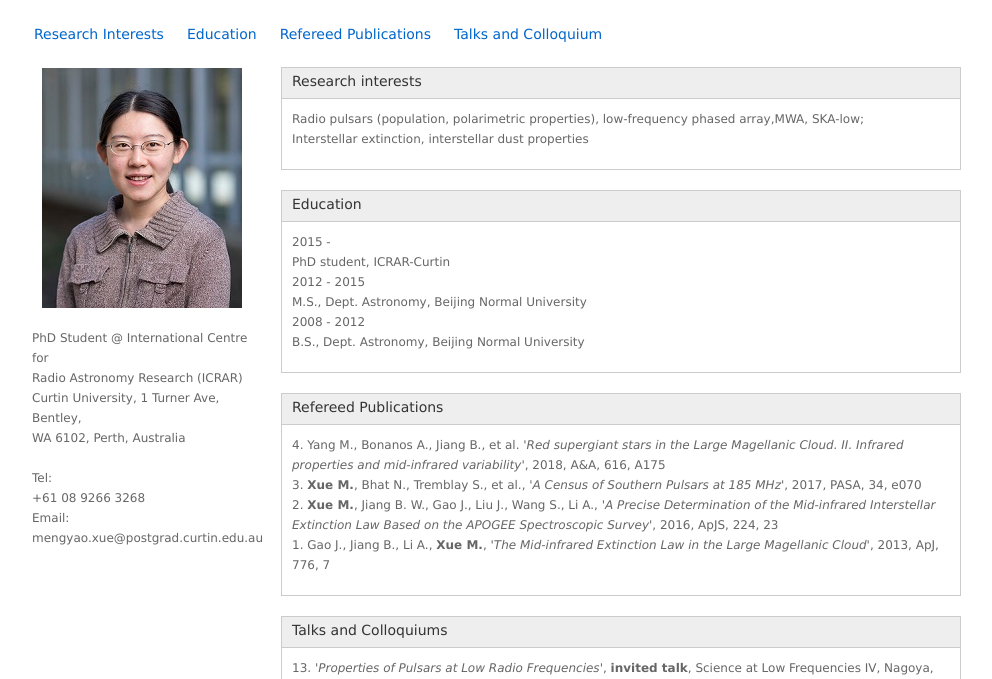
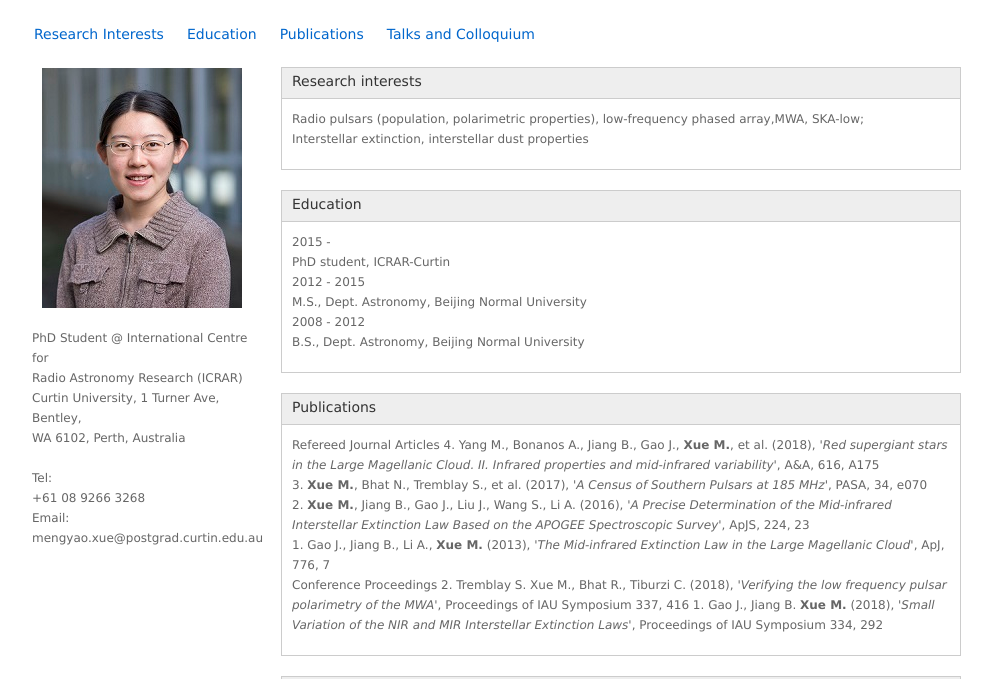
Before and after one commit to mengyaoxue/mengyaoxue.github.io, a plain HTML site: page index.html in a window 1280 px wide. Shown: the part 47-726 px from the top of the page, without its empty margins (149-1141 px from the left). Drawn offline with Linux system fonts and the light colour scheme.

Commit message:
2018 updates3

```diff
--- a/index.html
+++ b/index.html
@@ -42,7 +42,7 @@
 
           <li><a href="#1001">Research Interests</a></li>
           <li><a href="#1002">Education</a></li>
-					<li><a href="#1003">Refereed Publications</a></li>
+          <li><a href="#1003">Publications</a></li>
           <li><a href="#1004">Talks and Colloquium</a></li>
           </ul>
       </div>
@@ -103,19 +103,23 @@
 
           <div class="m-itme">
             <h3 class="mi-t">
-							<span id="1003">Refereed Publications</span>
+              <span id="1003">Publications</span>
             </h3>
             <div class="mi-box">
               <div class="mib-c ">
-								4. Yang M., Bonanos A., Jiang B., et al. <i>'Red supergiant stars in the Large Magellanic Cloud. II. Infrared properties and mid-infrared variability'</i>,
-								   2018, A&A, 616, A175 </br>
-								3. <b>Xue M.</b>, Bhat N., Tremblay S., et al., <i>'A Census of Southern Pulsars at 185 MHz'</i>,
-								   2017, PASA, 34, e070 </br>
-								2. <b>Xue M.</b>, Jiang B. W., Gao J., Liu J., Wang S., Li A.,
+                Refereed Journal Articles
+                4. Yang M., Bonanos A., Jiang B., Gao J., <b>Xue M.</b>, et al. (2018), <i>'Red supergiant stars in the Large Magellanic Cloud. II. Infrared properties and mid-infrared variability'</i>,
+                   A&A, 616, A175 </br>
+                3. <b>Xue M.</b>, Bhat N., Tremblay S., et al. (2017), <i>'A Census of Southern Pulsars at 185 MHz'</i>,
+                   PASA, 34, e070 </br>
+                2. <b>Xue M.</b>, Jiang B., Gao J., Liu J., Wang S., Li A. (2016),
                    <i>'A Precise Determination of the Mid-infrared Interstellar Extinction Law Based on the APOGEE Spectroscopic Survey'</i>,
-								   2016, ApJS, 224, 23 </br>
-								1. Gao J., Jiang B., Li A., <b>Xue M.</b>, <i>'The Mid-infrared Extinction Law in the Large Magellanic Cloud'</i>,
-								   2013, ApJ, 776, 7</br>
+                   ApJS, 224, 23 </br>
+                1. Gao J., Jiang B., Li A., <b>Xue M.</b> (2013), <i>'The Mid-infrared Extinction Law in the Large Magellanic Cloud'</i>,
+                   ApJ, 776, 7</br>
+                Conference Proceedings
+                2. Tremblay S. Xue M., Bhat R., Tiburzi C. (2018), <i>'Verifying the low frequency pulsar polarimetry of the MWA'</i>, Proceedings of IAU Symposium 337, 416
+                1. Gao J., Jiang B. <b>Xue M.</b> (2018), <i>'Small Variation of the NIR and MIR Interstellar Extinction Laws'</i>, Proceedings of IAU Symposium 334, 292
               </div>
             </div>
           </div>
```
Lines whose indentation alone changed are shown as unchanged.
